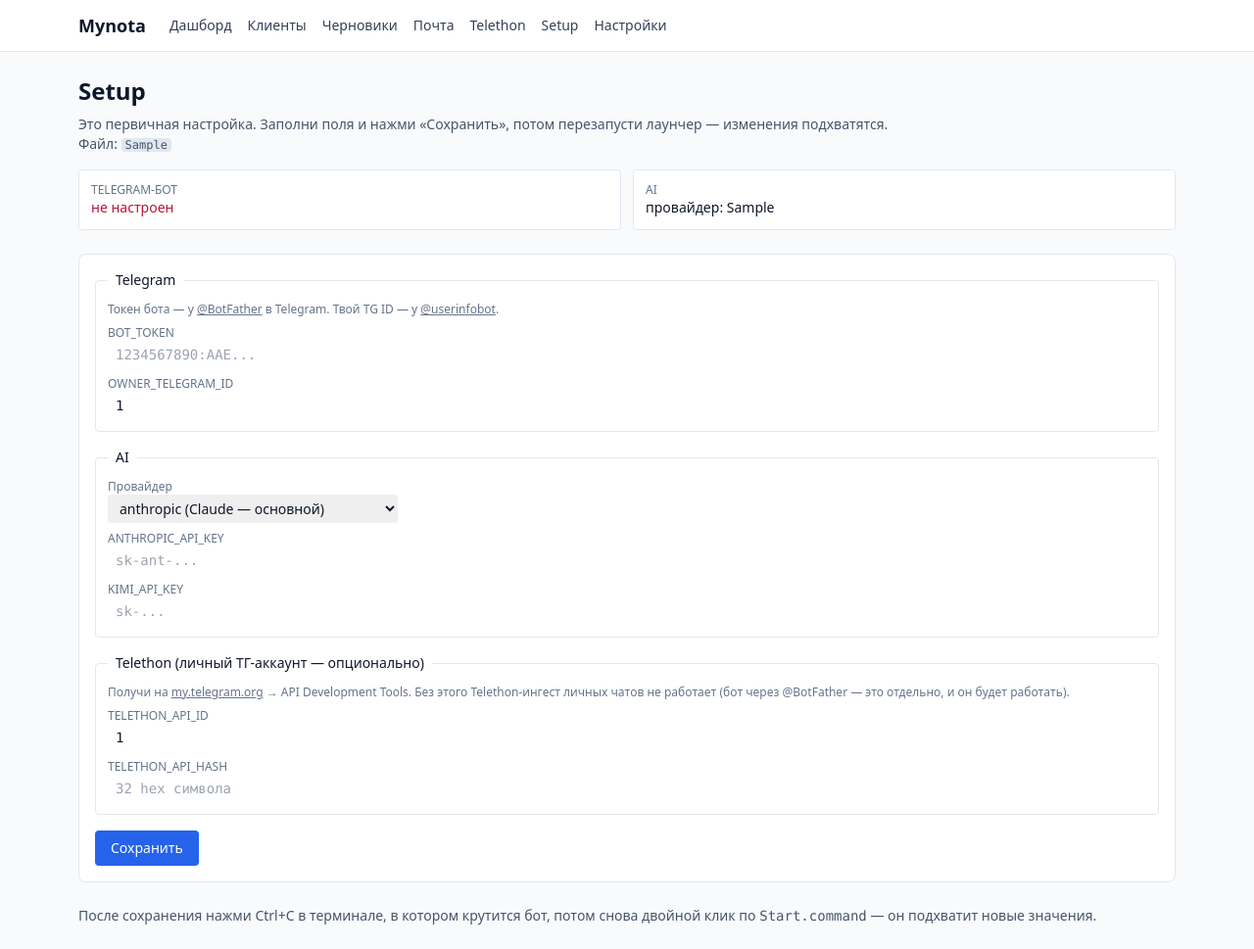
After one commit to elsok6969-cmyk/AI-bot-B2B-helper, a FastAPI app: template src/web/templates/setup.html in a window 1280 px wide. The commit adds this page. Shown: the whole page at 98% size. Run offline with FastAPI, Linux system fonts and the light colour scheme; the template is opened without the code that fills it: most values are stand-ins (such as "Sample title", 1, 10 or a date in 2020); parts of the project's set-up code (start-up, migrations or seed data) failed here and were passed over; some libraries are stand-ins or nearby versions.

Commit message:
Setup wizard in the web UI — no .env editing required
The first-run flow now works without ever opening .env. The launcher
copies .env.example, starts the web on http://localhost:8090 even when
BOT_TOKEN is empty, and the user fills BOT_TOKEN / OWNER_TELEGRAM_ID /
AI key / Telethon API id+hash through /setup, then restarts the launcher.

Changes:
- config.py: BOT_TOKEN, DATABASE_URL, OWNER_TELEGRAM_ID now have defaults.
  Pydantic no longer crashes at import time when they're missing.
- main.py: if bot_token/owner are unset, skip aiogram polling and just
  run the web + health server. Logs a WARN telling the user to open
  /setup. When configured, behaves exactly as before.
- ai/client.py: AIClient is lazy — the underlying SDK is only built on
  the first call. The web (including /setup) boots even with an empty
  ANTHROPIC_API_KEY / KIMI_API_KEY.
- web/routes/setup.py + templates/setup.html: form for the bootstrap
  values. Empty input = keep existing (so editing one secret doesn't
  force re-pasting the others). Patches .env in place, preserving
  comments and unrelated keys.
- web/templates/welcome_setup.html: friendlier page when the DB has no
  owner AND no BOT_TOKEN — points at /setup with a CTA.
- Nav adds Setup link.
- start_mac.py: no longer requires BOT_TOKEN/OWNER_TELEGRAM_ID in .env
  before continuing. Just creates the file from the template and tells
  the user to fill the rest via http://localhost:8090/setup.
- tests/conftest.py: autouse fixture materializes ai_client._client so
  existing tests that patch ``ai_client._client.messages.create`` keep
  working with the lazy constructor.

All 46 tests still pass.

https://claude.ai/code/session_01KeymxnoZNwYsWoysnE9PqY

```diff
--- a/src/main.py
+++ b/src/main.py
@@ -6,9 +6,7 @@ from apscheduler.schedulers.asyncio import AsyncIOScheduler
 from apscheduler.triggers.cron import CronTrigger
 from apscheduler.triggers.interval import IntervalTrigger
 
-from src.bot.app import create_bot, create_dispatcher
 from src.config import settings
-from src.db.seed import ensure_owner
 from src.health import start_health_server
 from src.integrations import telethon_runtime
 from src.scheduler.context import set_bot
@@ -27,20 +25,39 @@ def _sync_database_url() -> str:
     return settings.database_url.replace("+asyncpg", "+psycopg")
 
 
+def _bot_configured() -> bool:
+    return bool(
+        settings.bot_token.get_secret_value().strip() and settings.owner_telegram_id
+    )
+
+
 async def run() -> None:
     setup_logger(settings.log_level)
 
-    bot = create_bot()
-    dp = create_dispatcher()
-    set_bot(bot)
-    telethon_runtime.set_bot(bot)
+    bot_ready = _bot_configured()
+    bot = None
+    dp = None
+
+    if bot_ready:
+        from src.bot.app import create_bot, create_dispatcher
+        from src.db.seed import ensure_owner
+
+        bot = create_bot()
+        dp = create_dispatcher()
+        set_bot(bot)
+        telethon_runtime.set_bot(bot)
+        await ensure_owner()
+    else:
+        logger.warning(
+            "BOT_TOKEN / OWNER_TELEGRAM_ID не настроены — Telegram-бот не "
+            "запущен. Открой http://localhost:{}/setup в браузере и заполни.",
+            settings.web_port,
+        )
 
     scheduler = AsyncIOScheduler(
         timezone=settings.tz,
         jobstores={"default": SQLAlchemyJobStore(url=_sync_database_url())},
     )
-
-    await ensure_owner()
 
     health_runner = await start_health_server(
         host=settings.health_host, port=settings.health_port
@@ -52,69 +69,76 @@ async def run() -> None:
         web_server = await start_web_server()
         web_task = asyncio.create_task(web_server.serve(), name="web_server")
 
-    @dp.startup()
-    async def _on_startup() -> None:
-        scheduler.add_job(
-            daily_digest_job,
-            trigger=CronTrigger(hour=settings.daily_digest_hour, minute=0),
-            id="daily_digest",
-            replace_existing=True,
-            coalesce=True,
-            max_instances=1,
-        )
-        scheduler.add_job(
-            check_reminders_job,
-            trigger=IntervalTrigger(minutes=settings.reminder_check_interval_minutes),
-            id="check_reminders",
-            replace_existing=True,
-            coalesce=True,
-            max_instances=1,
-        )
-        scheduler.add_job(
-            nightly_profile_refresh,
-            trigger=CronTrigger(hour=settings.profile_update_hour, minute=0),
-            id="nightly_profile_refresh",
-            replace_existing=True,
-            coalesce=True,
-            max_instances=1,
-        )
-        if settings.mail_enabled:
+    if bot_ready and dp is not None and bot is not None:
+
+        @dp.startup()
+        async def _on_startup() -> None:
             scheduler.add_job(
-                mail_poll_job,
-                trigger=IntervalTrigger(minutes=settings.mail_poll_interval_minutes),
-                id="mail_poll",
+                daily_digest_job,
+                trigger=CronTrigger(hour=settings.daily_digest_hour, minute=0),
+                id="daily_digest",
                 replace_existing=True,
                 coalesce=True,
                 max_instances=1,
             )
+            scheduler.add_job(
+                check_reminders_job,
+                trigger=IntervalTrigger(minutes=settings.reminder_check_interval_minutes),
+                id="check_reminders",
+                replace_existing=True,
+                coalesce=True,
+                max_instances=1,
+            )
+            scheduler.add_job(
+                nightly_profile_refresh,
+                trigger=CronTrigger(hour=settings.profile_update_hour, minute=0),
+                id="nightly_profile_refresh",
+                replace_existing=True,
+                coalesce=True,
+                max_instances=1,
+            )
+            if settings.mail_enabled:
+                scheduler.add_job(
+                    mail_poll_job,
+                    trigger=IntervalTrigger(minutes=settings.mail_poll_interval_minutes),
+                    id="mail_poll",
+                    replace_existing=True,
+                    coalesce=True,
+                    max_instances=1,
+                )
 
-        scheduler.start()
-        try:
-            await telethon_runtime.start_worker()
-        except Exception:
-            logger.exception("Telethon worker failed to start")
-        logger.info("Bot started")
+            scheduler.start()
+            try:
+                await telethon_runtime.start_worker()
+            except Exception:
+                logger.exception("Telethon worker failed to start")
+            logger.info("Bot started")
 
-    @dp.shutdown()
-    async def _on_shutdown() -> None:
-        logger.info("Shutting down...")
-        if scheduler.running:
-            scheduler.shutdown(wait=False)
-        try:
-            await telethon_runtime.shutdown_all()
-        except Exception:
-            logger.exception("Telethon shutdown failed")
-        await bot.session.close()
-        logger.info("Bot stopped")
+        @dp.shutdown()
+        async def _on_shutdown() -> None:
+            logger.info("Shutting down...")
+            if scheduler.running:
+                scheduler.shutdown(wait=False)
+            try:
+                await telethon_runtime.shutdown_all()
+            except Exception:
+                logger.exception("Telethon shutdown failed")
+            assert bot is not None
+            await bot.session.close()
+            logger.info("Bot stopped")
 
-    # Временно получаем ВСЕ updates без фильтрации, чтобы проверить,
-    # приходят ли business-сообщения вообще.
     try:
-        await dp.start_polling(bot)
+        if bot_ready and dp is not None and bot is not None:
+            await dp.start_polling(bot)
+        else:
+            # No bot — just keep web alive. Sleep forever; the user can
+            # configure /setup, save, and restart the launcher.
+            assert web_task is not None
+            await web_task
     finally:
         if web_server is not None:
             web_server.should_exit = True
-        if web_task is not None:
+        if web_task is not None and not web_task.done():
             try:
                 await asyncio.wait_for(web_task, timeout=5)
             except (TimeoutError, asyncio.CancelledError):
--- a/src/web/app.py
+++ b/src/web/app.py
@@ -13,7 +13,7 @@ from src.services.channels import ChannelSendError
 from src.utils.logger import logger
 from src.web.deps import NoOwnerError, render_welcome
 from src.web.flash import attach_flash_to_redirect, take_flash
-from src.web.routes import auth, clients, dashboard, drafts, mail, telethon
+from src.web.routes import auth, clients, dashboard, drafts, mail, setup, telethon
 from src.web.routes import settings as settings_route
 from src.web.security import security_middleware
 
@@ -25,6 +25,7 @@ def create_app() -> FastAPI:
     app.mount("/static", StaticFiles(directory=str(_STATIC_DIR)), name="static")
     app.add_middleware(BaseHTTPMiddleware, dispatch=security_middleware)
     app.include_router(auth.router)
+    app.include_router(setup.router)
     app.include_router(dashboard.router)
     app.include_router(clients.router)
     app.include_router(drafts.router)
--- a/src/web/templates/base.html
+++ b/src/web/templates/base.html
@@ -18,6 +18,7 @@
         <a href="/drafts" class="hover:text-slate-900">Черновики</a>
         <a href="/mail" class="hover:text-slate-900">Почта</a>
         <a href="/telethon" class="hover:text-slate-900">Telethon</a>
+        <a href="/setup" class="hover:text-slate-900">Setup</a>
         <a href="/settings" class="hover:text-slate-900">Настройки</a>
       </nav>
     </div>
--- /dev/null
+++ b/src/web/templates/setup.html
@@ -0,0 +1,102 @@
+{% extends "base.html" %}
+{% block title %}Setup — Mynota{% endblock %}
+{% block content %}
+<h1 class="text-2xl font-semibold mb-2">Setup</h1>
+<p class="text-sm text-slate-600 mb-4">
+  Это первичная настройка. Заполни поля и нажми «Сохранить», потом
+  перезапусти лаунчер — изменения подхватятся.
+  <br>
+  Файл: <code class="bg-slate-200 px-1 rounded text-xs">{{ env_path }}</code>
+</p>
+
+<div class="grid md:grid-cols-2 gap-3 mb-6 text-sm">
+  <div class="bg-white border border-slate-200 rounded p-3">
+    <div class="text-xs text-slate-500 uppercase">Telegram-бот</div>
+    <div>{% if running_with.bot_token_set and running_with.owner_id_set %}
+      <span class="text-green-700">подключён</span>
+    {% else %}
+      <span class="text-rose-700">не настроен</span>
+    {% endif %}</div>
+  </div>
+  <div class="bg-white border border-slate-200 rounded p-3">
+    <div class="text-xs text-slate-500 uppercase">AI</div>
+    <div>провайдер: {{ running_with.ai_provider }}</div>
+  </div>
+</div>
+
+<form method="post" action="/setup/save" class="bg-white border border-slate-200 rounded-lg p-4 space-y-4">
+
+  <fieldset class="border border-slate-200 rounded p-3">
+    <legend class="px-2 text-sm font-medium">Telegram</legend>
+    <p class="text-xs text-slate-500 mb-2">
+      Токен бота — у <a href="https://t.me/BotFather" target="_blank" class="underline">@BotFather</a> в Telegram. Твой TG ID — у <a href="https://t.me/userinfobot" target="_blank" class="underline">@userinfobot</a>.
+    </p>
+    <label class="block mb-2">
+      <span class="text-xs text-slate-500 block">BOT_TOKEN {% if env.BOT_TOKEN %}(уже задан, оставь пустым = не менять){% endif %}</span>
+      <input type="password" name="bot_token" autocomplete="off"
+             placeholder="{% if env.BOT_TOKEN %}не менять{% else %}1234567890:AAE...{% endif %}"
+             class="w-full rounded border-slate-300 px-2 py-1 text-sm font-mono">
+    </label>
+    <label class="block">
+      <span class="text-xs text-slate-500 block">OWNER_TELEGRAM_ID</span>
+      <input type="text" name="owner_telegram_id"
+             value="{{ env.OWNER_TELEGRAM_ID or '' }}"
+             placeholder="123456789"
+             class="w-full md:w-64 rounded border-slate-300 px-2 py-1 text-sm font-mono">
+    </label>
+  </fieldset>
+
+  <fieldset class="border border-slate-200 rounded p-3">
+    <legend class="px-2 text-sm font-medium">AI</legend>
+    <label class="block mb-2">
+      <span class="text-xs text-slate-500 block">Провайдер</span>
+      <select name="ai_provider" class="rounded border-slate-300 px-2 py-1 text-sm">
+        <option value="anthropic" {% if env.AI_PROVIDER == 'anthropic' or not env.AI_PROVIDER %}selected{% endif %}>anthropic (Claude — основной)</option>
+        <option value="kimi" {% if env.AI_PROVIDER == 'kimi' %}selected{% endif %}>kimi (Moonshot — дешёвый для теста)</option>
+      </select>
+    </label>
+    <label class="block mb-2">
+      <span class="text-xs text-slate-500 block">ANTHROPIC_API_KEY {% if env.ANTHROPIC_API_KEY %}(задан){% endif %}</span>
+      <input type="password" name="anthropic_api_key" autocomplete="off"
+             placeholder="{% if env.ANTHROPIC_API_KEY %}не менять{% else %}sk-ant-...{% endif %}"
+             class="w-full rounded border-slate-300 px-2 py-1 text-sm font-mono">
+    </label>
+    <label class="block">
+      <span class="text-xs text-slate-500 block">KIMI_API_KEY {% if env.KIMI_API_KEY %}(задан){% endif %}</span>
+      <input type="password" name="kimi_api_key" autocomplete="off"
+             placeholder="{% if env.KIMI_API_KEY %}не менять{% else %}sk-...{% endif %}"
+             class="w-full rounded border-slate-300 px-2 py-1 text-sm font-mono">
+    </label>
+  </fieldset>
+
+  <fieldset class="border border-slate-200 rounded p-3">
+    <legend class="px-2 text-sm font-medium">Telethon (личный ТГ-аккаунт — опционально)</legend>
+    <p class="text-xs text-slate-500 mb-2">
+      Получи на <a href="https://my.telegram.org" target="_blank" class="underline">my.telegram.org</a> → API Development Tools.
+      Без этого Telethon-ингест личных чатов не работает (бот через @BotFather — это отдельно, и он будет работать).
+    </p>
+    <label class="block mb-2">
+      <span class="text-xs text-slate-500 block">TELETHON_API_ID</span>
+      <input type="text" name="telethon_api_id"
+             value="{{ env.TELETHON_API_ID or '' }}"
+             placeholder="123456"
+             class="w-full md:w-64 rounded border-slate-300 px-2 py-1 text-sm font-mono">
+    </label>
+    <label class="block">
+      <span class="text-xs text-slate-500 block">TELETHON_API_HASH {% if env.TELETHON_API_HASH %}(задан){% endif %}</span>
+      <input type="password" name="telethon_api_hash" autocomplete="off"
+             placeholder="{% if env.TELETHON_API_HASH %}не менять{% else %}32 hex символа{% endif %}"
+             class="w-full rounded border-slate-300 px-2 py-1 text-sm font-mono">
+    </label>
+  </fieldset>
+
+  <button type="submit" class="bg-blue-600 hover:bg-blue-700 text-white text-sm rounded px-4 py-2">
+    Сохранить
+  </button>
+</form>
+
+<div class="mt-6 text-sm text-slate-600">
+  После сохранения нажми Ctrl+C в терминале, в котором крутится бот, потом снова двойной клик
+  по <code>Start.command</code> — он подхватит новые значения.
+</div>
+{% endblock %}
```
Also changed, not shown: src/ai/client.py (+12 -3 lines), src/config.py (+6 -3 lines), src/web/deps.py (+12 -3 lines), src/web/routes/setup.py (added, +167 -0 lines), src/web/templates/welcome_setup.html (added, +31 -0 lines), start_mac.py (+1 -18 lines), tests/conftest.py (+10 -0 lines).
